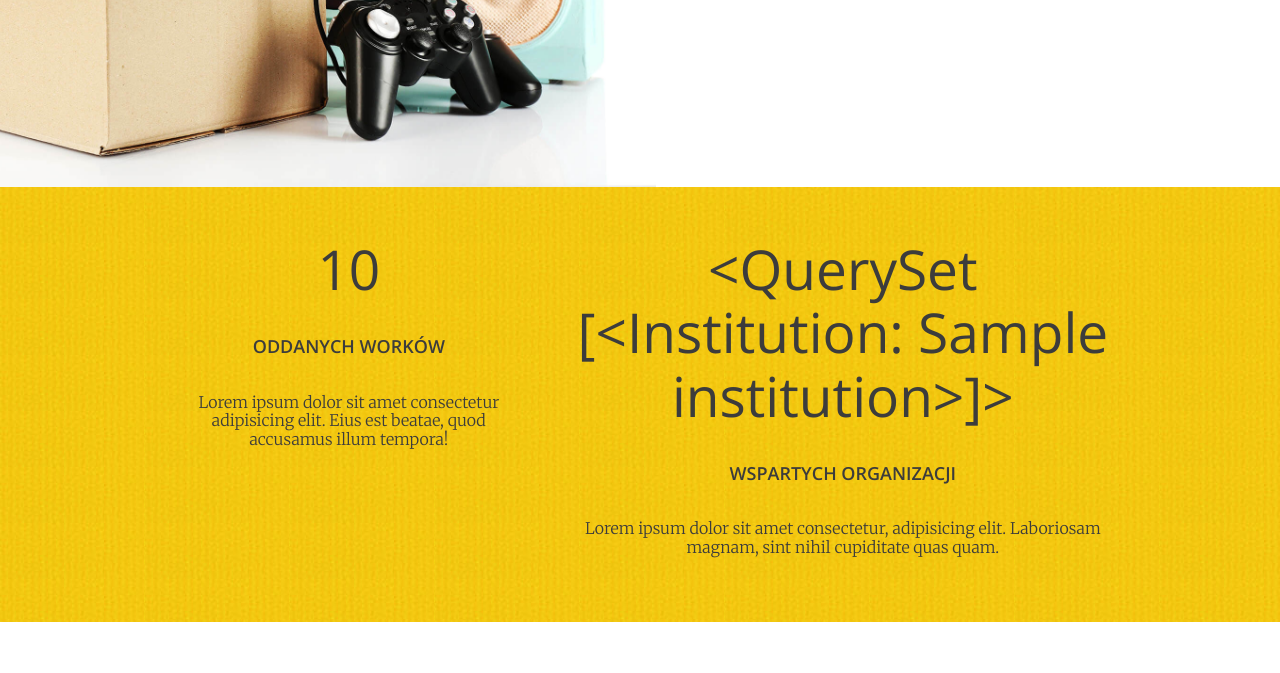
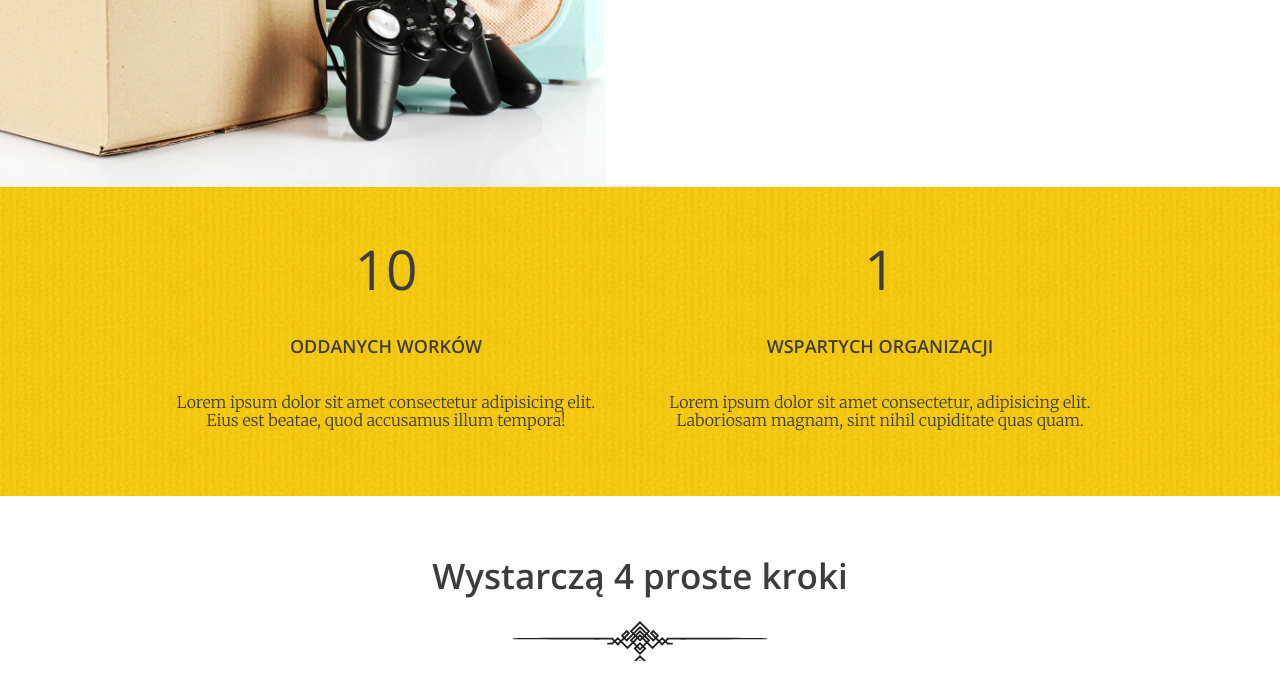
Before and after one commit to abojarska85/Charity-donation, a Django app: page / in a window 1280 px wide. Shown: the part 613-1286 px from the top of the page. Run offline with Django 5.2, Linux system fonts and the light colour scheme; tables that the repository leaves empty hold one stand-in row (values such as "Sample post").

Commit message:
gitignore and index changes

```diff
--- a/templates/index.html
+++ b/templates/index.html
@@ -56,7 +56,7 @@
         </div>
 
         <div class="stats--item">
-          <em>{{ institution }}</em>
+          <em>{{ institutions }}</em>
           <h3>Wspartych organizacji</h3>
           <p>Lorem ipsum dolor sit amet consectetur, adipisicing elit. Laboriosam magnam, sint nihil cupiditate quas quam.</p>
         </div>
```
